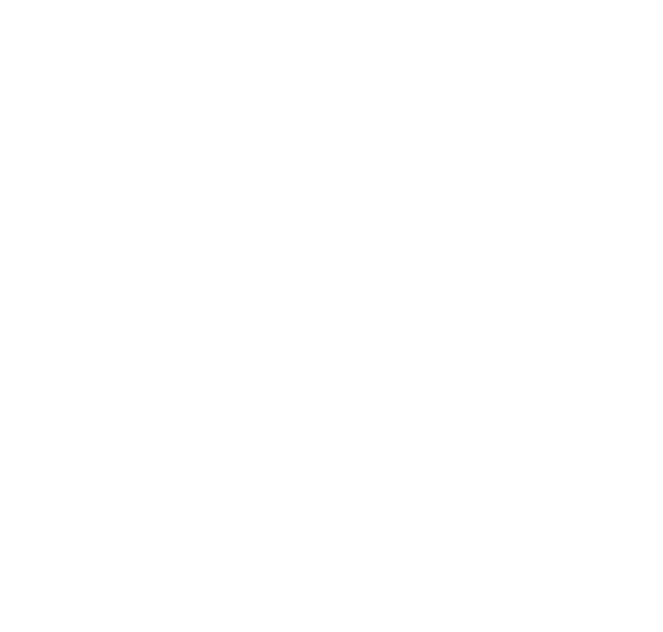
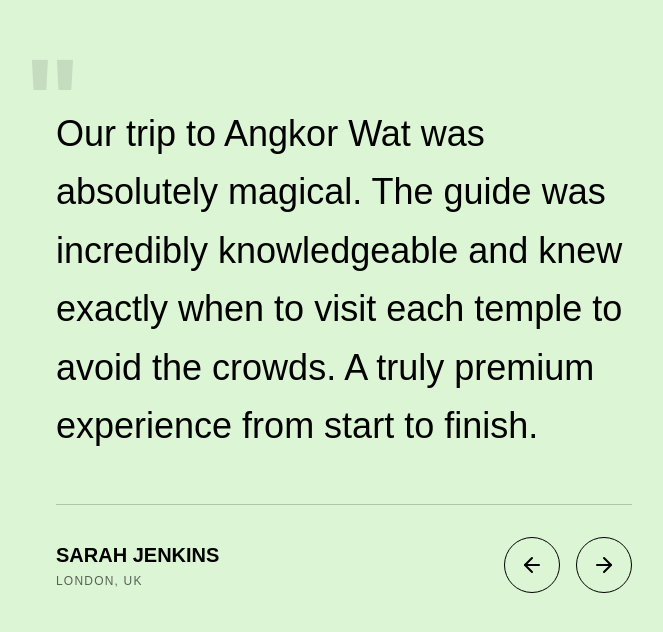
Before and after one commit to phalla-doll/travel-lab, a Next.js app: page / in a window 1280 px wide. Shown: the part 4083-4715 px from the top of the page, without its empty margins (536-1199 px from the left). Before the commit the page ends 3815 px from the top, so only its background shows below. Built offline with nearby package versions, Linux system fonts and the light colour scheme; a web font is replaced by a local one.

Commit message:
feat: Add testimonials section to landing page
Integrates a new testimonials section into the landing page, enhancing social proof and customer feedback display. This includes a new component and its inclusion in the main page layout.

```diff
--- a/app/page.tsx
+++ b/app/page.tsx
@@ -3,6 +3,7 @@
 import Image from "next/image";
 import { ArrowRight, ArrowUpRight, ChevronLeft, ChevronRight } from "lucide-react";
 import { Navbar } from "@/components/Navbar";
+import { TestimonialsSection } from "@/components/TestimonialsSection";
 import { useRef } from "react";
 import gsap from "gsap";
 import { ScrollTrigger } from "gsap/ScrollTrigger";
@@ -541,6 +542,7 @@
       <ToursSection />
       <DestinationsSection />
       <ServicesSection />
+      <TestimonialsSection />
     </main>
   );
 }
--- /dev/null
+++ b/components/TestimonialsSection.tsx
@@ -0,0 +1,135 @@
+"use client";
+
+import Image from "next/image";
+import { ArrowRight, ArrowLeft, Star } from "lucide-react";
+import { useState, useRef } from "react";
+import gsap from "gsap";
+
+const testimonials = [
+  {
+    id: 1,
+    name: "Sarah Jenkins",
+    location: "London, UK",
+    text: "Our trip to Angkor Wat was absolutely magical. The guide was incredibly knowledgeable and knew exactly when to visit each temple to avoid the crowds. A truly premium experience from start to finish.",
+    rating: 5,
+    image: "https://picsum.photos/seed/sarah/800/1000"
+  },
+  {
+    id: 2,
+    name: "Marcus Chen",
+    location: "Singapore",
+    text: "The attention to detail was impeccable. From the seamless airport pickup to the curated dining experiences in Phnom Penh, Travel Lab exceeded all our expectations. Highly recommended for luxury travelers.",
+    rating: 5,
+    image: "https://picsum.photos/seed/marcus/800/1000"
+  },
+  {
+    id: 3,
+    name: "Elena Rodriguez",
+    location: "Madrid, Spain",
+    text: "We spent three days in Koh Rong and it was paradise. The team arranged a private boat tour that was the highlight of our Cambodian adventure. Professional, friendly, and perfectly organized.",
+    rating: 5,
+    image: "https://picsum.photos/seed/elena/800/1000"
+  }
+];
+
+export const TestimonialsSection = () => {
+  const [currentIndex, setCurrentIndex] = useState(0);
+  const textRef = useRef<HTMLParagraphElement>(null);
+  const imageRef = useRef<HTMLImageElement>(null);
+  const nameRef = useRef<HTMLDivElement>(null);
+
+  const next = () => {
+    animateTransition(() => {
+      setCurrentIndex((prev) => (prev + 1) % testimonials.length);
+    });
+  };
+
+  const prev = () => {
+    animateTransition(() => {
+      setCurrentIndex((prev) => (prev - 1 + testimonials.length) % testimonials.length);
+    });
+  };
+
+  const animateTransition = (updateState: () => void) => {
+    gsap.to([textRef.current, imageRef.current, nameRef.current], {
+      opacity: 0,
+      y: 10,
+      duration: 0.3,
+      onComplete: () => {
+        updateState();
+        gsap.to([textRef.current, imageRef.current, nameRef.current], {
+          opacity: 1,
+          y: 0,
+          duration: 0.4,
+          ease: "power2.out"
+        });
+      }
+    });
+  };
+
+  return (
+    <section className="bg-[#dcf5d4] min-h-screen flex flex-col p-4 md:p-8">
+      <div className="flex-1 flex flex-col px-4 md:px-8 pt-12 gap-12">
+        <div className="w-full flex flex-col shrink-0">
+          <h2 className="section-title text-[12vw] sm:text-[10vw] lg:text-[8vw] leading-[0.85] font-heading font-black uppercase mb-8">
+            WHAT THEY<br/>SAY
+          </h2>
+        </div>
+
+        <div className="flex-1 flex flex-col lg:flex-row gap-12 lg:gap-24 items-center justify-center mt-8 pb-12">
+          {/* Left side: Image/Visual */}
+          <div className="w-full lg:w-1/3 relative h-[400px] md:h-[500px] rounded-3xl overflow-hidden parallax-card group">
+            <Image
+              ref={imageRef}
+              src={testimonials[currentIndex].image}
+              alt={testimonials[currentIndex].name}
+              fill
+              className="object-cover grayscale group-hover:grayscale-0 transition-all duration-700"
+            />
+            <div className="absolute inset-0 bg-black/10"></div>
+            <div className="absolute bottom-6 left-6 bg-white/90 backdrop-blur-md px-6 py-3 rounded-full">
+              <div className="flex gap-1 mb-1">
+                {[...Array(testimonials[currentIndex].rating)].map((_, i) => (
+                  <Star key={i} className="w-4 h-4 fill-black text-black" />
+                ))}
+              </div>
+              <p className="text-xs font-bold uppercase tracking-wider">{testimonials[currentIndex].name}</p>
+            </div>
+          </div>
+
+          {/* Right side: Text Content */}
+          <div className="w-full lg:w-1/2 flex flex-col">
+            <div className="relative">
+              <span className="text-[120px] leading-none font-heading font-black text-black/10 absolute -top-16 -left-8">&quot;</span>
+              <p ref={textRef} className="text-2xl md:text-4xl font-heading font-medium leading-relaxed relative z-10 min-h-[200px] md:min-h-[250px] flex items-center">
+                {testimonials[currentIndex].text}
+              </p>
+            </div>
+
+            <div className="flex items-center justify-between mt-12 pt-8 border-t border-black/20">
+              <div ref={nameRef}>
+                <h4 className="text-xl font-heading font-bold uppercase">{testimonials[currentIndex].name}</h4>
+                <p className="text-xs font-medium opacity-60 uppercase tracking-widest mt-1">{testimonials[currentIndex].location}</p>
+              </div>
+
+              <div className="flex gap-4">
+                <button
+                  onClick={prev}
+                  className="w-14 h-14 rounded-full border border-black flex items-center justify-center hover:bg-black hover:text-white transition-colors"
+                >
+                  <ArrowLeft className="w-6 h-6" />
+                </button>
+                <button
+                  onClick={next}
+                  className="w-14 h-14 rounded-full border border-black flex items-center justify-center hover:bg-black hover:text-white transition-colors"
+                >
+                  <ArrowRight className="w-6 h-6" />
+                </button>
+              </div>
+            </div>
+          </div>
+        </div>
+      </div>
+    </section>
+  );
+};
```
